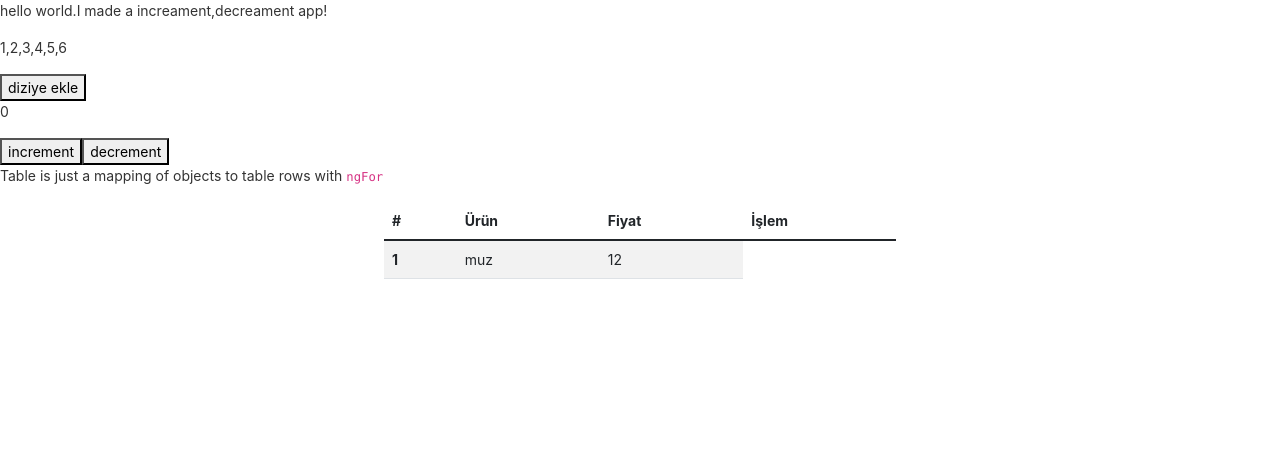
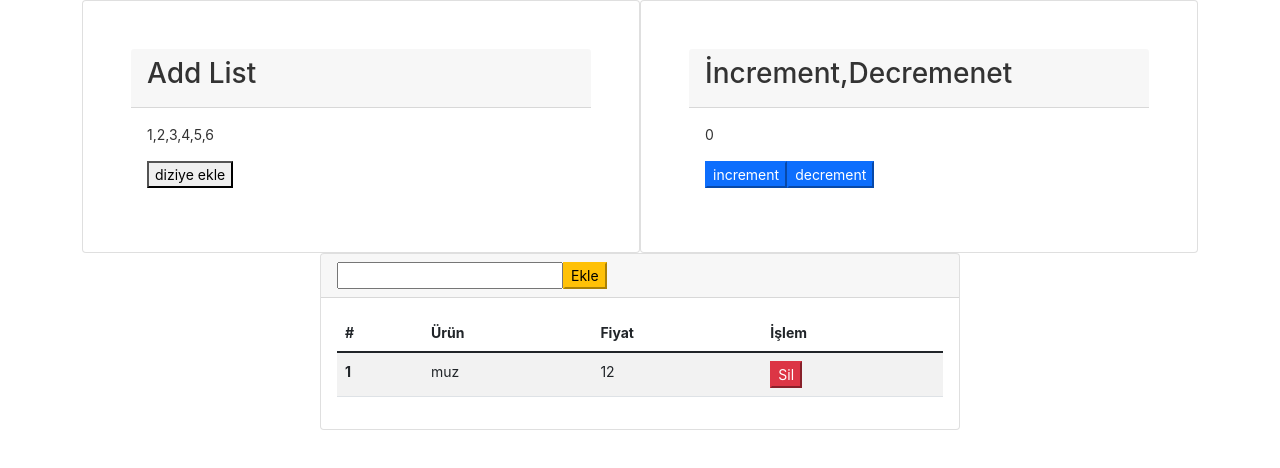
Before and after one commit to KubraGoktas/BasicAngularProject, an Angular app: page / in a window 1280 px wide. Shown: the top 468 px of the page. Built offline with nearby package versions, Linux system fonts and the light colour scheme.

Commit message:
tabloda ekleme silme işlemleri yapıldı

```diff
--- /dev/null
+++ b/src/app/home/home.component.css
@@ -0,0 +1,6 @@
+.card{
+  width: 50%;
+}
+.top-card{
+  display: flex;
+}
--- a/src/app/home/home.component.html
+++ b/src/app/home/home.component.html
@@ -1,7 +1,31 @@
-<p>hello world.I made a increament,decreament app!</p>
-<p>{{myList}}</p>
-<button >diziye ekle</button>
-<p>{{number}}</p>
-<button (click)="increment()"> increment</button>
-<button (click)="decrement()"> decrement</button>
+<div class="container top-card">
+  <div class="card p-5">
+    <div class="card-header">
+      <div class="card-title">
+        <h3>Add List</h3>
+      </div>
+    </div>
+    <div class="card-body">
+      <p>{{myList}}</p>
+      <button (click)="addElement()" >diziye ekle</button>
+    </div>
+  </div>
+
+  <div class="card p-5">
+    <div class="card-header">
+      <div class="card-title">
+
+        <h3>İncrement,Decremenet</h3>
+      </div>
+    </div>
+    <div class="card-body">
+
+      <p>{{number}}</p>
+      <div class="btn-group btn-group-toggle">
+        <button class="btn-primary" (click)="increment()"> increment</button>
+        <button class="btn-primary" (click)="decrement()"> decrement</button>
+      </div>
+    </div>
+  </div>
+</div>
 <basic-table></basic-table>
--- a/src/app/home/home.component.ts
+++ b/src/app/home/home.component.ts
@@ -3,21 +3,22 @@ import { Component, Input } from "@angular/core";
 
 @Component({
     selector:'app-home',
-    templateUrl:'./home.component.html'
+    templateUrl:'./home.component.html',
+    styleUrls:['./home.component.css']
 })
 
 export class HomeComponent{
    @Input() myList : number[]=[];
    number=0;
 
-  //  addElement(){
+   addElement(){
 
-  //   let lastnumber:number|undefined=this.myList.pop();
-  //   if(lastnumber)
-  //    this.myList.push(lastnumber+1)
-  //    console.log('eklendi', this.myList)
+    let lastnumber:number|undefined=this.myList[this.myList.length-1];
+    if(lastnumber)
+     this.myList.push(lastnumber+1)
+     console.log('eklendi', this.myList)
 
-  //  }
+   }
   increment(){
     this.number=this.number+1
   }
--- a/src/app/table/table.component.css
+++ b/src/app/table/table.component.css
@@ -1,5 +1,5 @@
-.table-container{
-  width: 100%;
+.table-card{
+  width: 50%;
   margin: auto;
   display: flex;
   justify-content: center;
@@ -7,3 +7,6 @@
 .table-container table{
   width: 40%;
 }
+.form{
+  display: inline-block;
+}
--- a/src/app/table/table.component.html
+++ b/src/app/table/table.component.html
@@ -1,5 +1,11 @@
-<p>Table is just a mapping of objects to table rows with <code>ngFor</code></p>
-<div class="table-container">
+<div class="card table-card">
+  <div class="card-header">
+    <div>
+      <input type="text" id="productName" #productNameEl/>
+      <button class="btn-warning" (click)="AddProduct(productNameEl.value)">Ekle</button>
+    </div>
+  </div>
+  <div class="card-body">
     <table class="table table-striped">
       <thead>
         <tr>
@@ -16,8 +22,9 @@
             {{ product.name }}
           </td>
           <td>{{ product.price }}</td>
-    <!-- <td><button (click)="DeleteProduct(product.id)">Sil</button></td> -->
+          <td><button class="btn-danger" (click)="DeleteProduct(product.id)">Sil</button></td>
         </tr>
       </tbody>
     </table>
   </div>
+</div>
--- a/src/app/table/table.component.ts
+++ b/src/app/table/table.component.ts
@@ -1,21 +1,30 @@
 import { Component } from "@angular/core";
 
 @Component({
-  selector:'basic-table',
-  templateUrl:'./table.component.html',
-  styleUrls:['./table.component.css']
+  selector: 'basic-table',
+  templateUrl: './table.component.html',
+  styleUrls: ['./table.component.css']
 })
 
-export class TableComponent{
-products=[
-  {
-    id:1,
-    name:'muz',
-    price:12
+export class TableComponent {
+  products = [
+    {
+      id: 1,
+      name: 'muz',
+      price: 12
+    }
+  ]
+  DeleteProduct(id: number) {
+    this.products = this.products.filter(x => x.id !== id)
   }
-]
-  // DeleteProduct(id){
-
-  // }
+  AddProduct(productName: string) {
+    let lastIndex=this.products[this.products.length-1].id
+    let newObject = {
+      id: lastIndex? lastIndex+1:1,
+      name: productName,
+      price: 12
+    }
+    this.products.push(newObject)
+  }
 
 }
```
Lines whose indentation alone changed are shown as unchanged.
